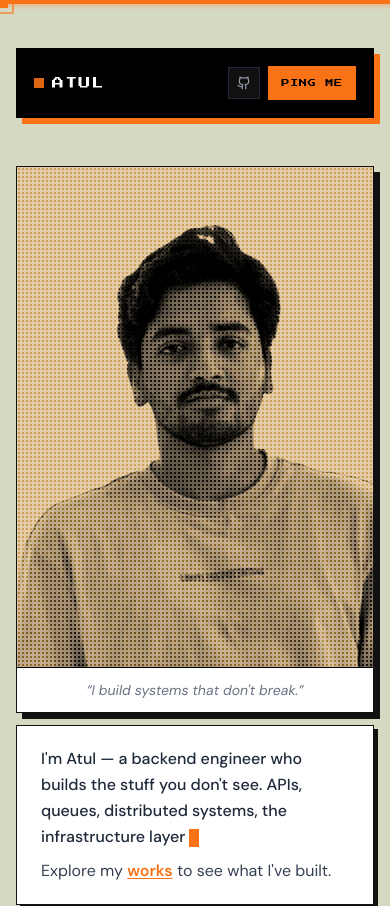
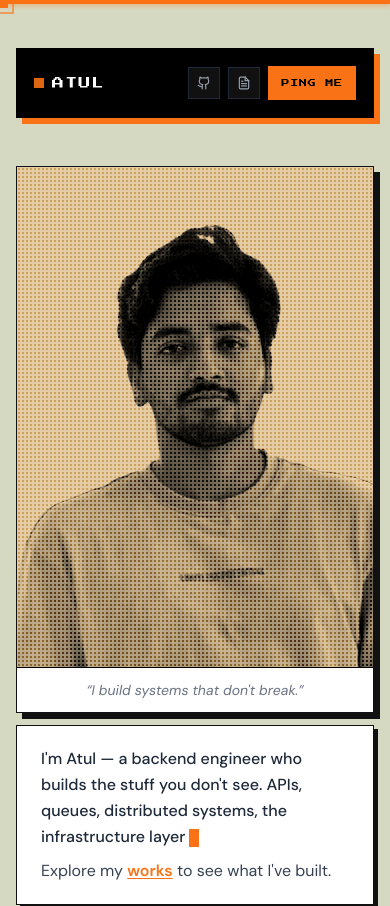
Before and after one commit to atulkr20/Portfolio, a Next.js app in the folder atul-portfolio/: page / in a window 390 px wide. Shown: the top 906 px of the page. Built offline with nearby package versions, Linux system fonts and the light colour scheme.

Commit message:
Fixed broken links

```diff
--- a/atul-portfolio/components/Footer.tsx
+++ b/atul-portfolio/components/Footer.tsx
@@ -16,7 +16,7 @@ const socials = [
   {
     id: "footer-linkedin",
     label: "LinkedIn",
-    href: "https://linkedin.com/in/atulkr20",
+    href: "https://www.linkedin.com/in/atul-jha-303051229",
     icon: (
       <svg width="18" height="18" viewBox="0 0 24 24" fill="currentColor" xmlns="http://www.w3.org/2000/svg">
         <path d="M20.447 20.452h-3.554v-5.569c0-1.327-.027-3.037-1.852-3.037-1.853 0-2.136 1.445-2.136 2.939v5.667H9.351V9h3.414v1.561h.046c.477-.9 1.637-1.85 3.37-1.85 3.601 0 4.267 2.37 4.267 5.455v6.286zM5.337 7.433a2.062 2.062 0 01-2.063-2.065 2.064 2.064 0 112.063 2.065zm1.782 13.019H3.555V9h3.564v11.452zM22.225 0H1.771C.792 0 0 .774 0 1.729v20.542C0 23.227.792 24 1.771 24h20.451C23.2 24 24 23.227 24 22.271V1.729C24 .774 23.2 0 22.222 0h.003z"/>
--- a/atul-portfolio/components/Navbar.tsx
+++ b/atul-portfolio/components/Navbar.tsx
@@ -34,7 +34,7 @@ export default function Navbar() {
           <a href="#github" className="hover:text-[#f97316] transition-colors">Activity</a>
         </div>
 
-        {/* Right Side: GitHub & Ping Me CTA */}
+        {/* Right Side: GitHub, Resume & Ping Me CTA */}
         <div className="flex items-center gap-2 sm:gap-3">
           <a
             href="https://github.com/atulkr20"
@@ -44,6 +44,22 @@ export default function Navbar() {
             className="w-8 h-8 sm:w-9 sm:h-9 flex items-center justify-center bg-[#111] border border-gray-800 text-gray-400 hover:text-[#f97316] hover:border-[#f97316] transition-colors"
           >
             <Github size={14} />
+          </a>
+          <a
+            href="/Atul resume v2.pdf"
+            target="_blank"
+            rel="noopener noreferrer"
+            id="navbar-resume-btn"
+            aria-label="View Resume"
+            className="w-8 h-8 sm:w-9 sm:h-9 flex items-center justify-center bg-[#111] border border-gray-800 text-gray-400 hover:text-[#f97316] hover:border-[#f97316] transition-colors"
+          >
+            <svg width="14" height="14" viewBox="0 0 24 24" fill="none" stroke="currentColor" strokeWidth="2" strokeLinecap="square" xmlns="http://www.w3.org/2000/svg">
+              <path d="M14 2H6a2 2 0 0 0-2 2v16a2 2 0 0 0 2 2h12a2 2 0 0 0 2-2V8z"/>
+              <polyline points="14 2 14 8 20 8"/>
+              <line x1="16" y1="13" x2="8" y2="13"/>
+              <line x1="16" y1="17" x2="8" y2="17"/>
+              <polyline points="10 9 9 9 8 9"/>
+            </svg>
           </a>
           <a
             href="#contact-section"
--- a/atul-portfolio/components/Stats.tsx
+++ b/atul-portfolio/components/Stats.tsx
@@ -5,9 +5,9 @@ import { useEffect, useRef } from "react";
 
 // Each stat: numeric target + optional suffix, and a label
 const stats = [
-  { target: 5, suffix: "+", label: "Projects Built" },
+  { target: 404, suffix: "", label: "Sleep Not Found" },
   { target: 100, suffix: "%", label: "Caffeine Fueled" },
-  { target: 2026, suffix: "", label: "Graduating" },
+  { target: 1, suffix: "", label: "At A Time" },
 ];
 
 function AnimatedNumber({ target, suffix }: { target: number; suffix: string }) {
--- a/atul-portfolio/components/Works.tsx
+++ b/atul-portfolio/components/Works.tsx
@@ -17,10 +17,10 @@ const HermesVisual = () => (
   <div className="absolute right-0 top-0 bottom-0 w-2/5 overflow-hidden pointer-events-none">
     <svg viewBox="0 0 200 300" width="100%" height="100%" preserveAspectRatio="xMaxYMid slice" xmlns="http://www.w3.org/2000/svg">
       <rect width="200" height="300" fill="#111" />
-      {[0,1,2,3,4,5,6,7].map(i => <line key={`h${i}`} x1="0" y1={20+i*35} x2="200" y2={20+i*35} stroke="#f97316" strokeWidth="0.8" opacity="0.4"/>)}
-      {[0,1,2,3,4].map(i => <line key={`v${i}`} x1={20+i*40} y1="0" x2={20+i*40} y2="300" stroke="#f97316" strokeWidth="0.8" opacity="0.4"/>)}
-      {[[20,20],[60,55],[100,20],[140,90],[20,125],[60,160],[100,195],[140,230],[20,265]].map(([cx,cy],i) => <circle key={i} cx={cx} cy={cy} r="5" fill="#f97316" opacity="0.8"/>)}
-      <path d="M10 150 L120 150 L120 100 L190 150 L120 200 L120 150" fill="#f97316" opacity="0.6"/>
+      {[0, 1, 2, 3, 4, 5, 6, 7].map(i => <line key={`h${i}`} x1="0" y1={20 + i * 35} x2="200" y2={20 + i * 35} stroke="#f97316" strokeWidth="0.8" opacity="0.4" />)}
+      {[0, 1, 2, 3, 4].map(i => <line key={`v${i}`} x1={20 + i * 40} y1="0" x2={20 + i * 40} y2="300" stroke="#f97316" strokeWidth="0.8" opacity="0.4" />)}
+      {[[20, 20], [60, 55], [100, 20], [140, 90], [20, 125], [60, 160], [100, 195], [140, 230], [20, 265]].map(([cx, cy], i) => <circle key={i} cx={cx} cy={cy} r="5" fill="#f97316" opacity="0.8" />)}
+      <path d="M10 150 L120 150 L120 100 L190 150 L120 200 L120 150" fill="#f97316" opacity="0.6" />
     </svg>
   </div>
 );
@@ -28,13 +28,13 @@ const HermesVisual = () => (
 const NeuralProxyVisual = () => (
   <div className="absolute inset-0 overflow-hidden opacity-25 pointer-events-none">
     <svg viewBox="0 0 300 200" width="100%" height="100%" preserveAspectRatio="xMidYMid slice" xmlns="http://www.w3.org/2000/svg">
-      {[[30,40],[30,100],[30,160],[110,20],[110,80],[110,140],[110,180],[200,60],[200,120],[270,90]].map(([cx,cy],i) => (
-        <circle key={i} cx={cx} cy={cy} r="8" fill="#f97316" opacity="0.9"/>
+      {[[30, 40], [30, 100], [30, 160], [110, 20], [110, 80], [110, 140], [110, 180], [200, 60], [200, 120], [270, 90]].map(([cx, cy], i) => (
+        <circle key={i} cx={cx} cy={cy} r="8" fill="#f97316" opacity="0.9" />
       ))}
-      {[[30,40,110,20],[30,40,110,80],[30,100,110,80],[30,100,110,140],[30,160,110,140],[30,160,110,180],
-        [110,20,200,60],[110,80,200,60],[110,80,200,120],[110,140,200,120],[110,180,200,120],
-        [200,60,270,90],[200,120,270,90]].map(([x1,y1,x2,y2],i) => (
-        <line key={i} x1={x1} y1={y1} x2={x2} y2={y2} stroke="#f97316" strokeWidth="1.5" opacity="0.35"/>
+      {[[30, 40, 110, 20], [30, 40, 110, 80], [30, 100, 110, 80], [30, 100, 110, 140], [30, 160, 110, 140], [30, 160, 110, 180],
+      [110, 20, 200, 60], [110, 80, 200, 60], [110, 80, 200, 120], [110, 140, 200, 120], [110, 180, 200, 120],
+      [200, 60, 270, 90], [200, 120, 270, 90]].map(([x1, y1, x2, y2], i) => (
+        <line key={i} x1={x1} y1={y1} x2={x2} y2={y2} stroke="#f97316" strokeWidth="1.5" opacity="0.35" />
       ))}
     </svg>
   </div>
@@ -43,9 +43,9 @@ const NeuralProxyVisual = () => (
 const BobVisual = () => (
   <div className="absolute bottom-0 right-0 left-0 h-20 overflow-hidden opacity-15 pointer-events-none">
     <svg viewBox="0 0 300 80" width="100%" height="80" preserveAspectRatio="none" xmlns="http://www.w3.org/2000/svg">
-      <polyline points="0,60 40,40 80,55 120,25 160,38 200,12 260,30 300,20" fill="none" stroke="#111" strokeWidth="3"/>
-      {[15,55,95,135,175,215,265].map((x,i) => (
-        <rect key={i} x={x-7} y={80-[22,38,30,52,34,60,42][i]} width="14" height={[22,38,30,52,34,60,42][i]} fill="#111" opacity="0.4"/>
+      <polyline points="0,60 40,40 80,55 120,25 160,38 200,12 260,30 300,20" fill="none" stroke="#111" strokeWidth="3" />
+      {[15, 55, 95, 135, 175, 215, 265].map((x, i) => (
+        <rect key={i} x={x - 7} y={80 - [22, 38, 30, 52, 34, 60, 42][i]} width="14" height={[22, 38, 30, 52, 34, 60, 42][i]} fill="#111" opacity="0.4" />
       ))}
     </svg>
   </div>
@@ -64,8 +64,8 @@ const PROJECT_DETAILS = {
       "Implemented PostgreSQL row-level locking (FOR UPDATE) to guarantee atomic balance updates across large concurrent requests.",
       "Utilized Redis for idempotency keys to completely eliminate duplicate double-spending risks, strictly maintaining ACID compliance."
     ],
-    github: "https://github.com/atulkr20",
-    live: "https://ledgerpay.your-deployed-site.com",
+    github: "https://github.com/atulkr20/LedgerPay",
+    live: "https://ledgerpay.itsatul.tech/api-docs/",
     theme: "#f97316"
   },
   hermes: {
@@ -78,7 +78,7 @@ const PROJECT_DETAILS = {
       "Secures all outgoing JSON payloads with HMAC-SHA256 cryptographic signatures to ensure authenticity on the receiver's end."
     ],
     github: "https://github.com/atulkr20/Hermes",
-    live: null,
+    live: "https://hermes.itsatul.tech/dashboard",
     theme: "#111"
   },
   neuralproxy: {
@@ -90,8 +90,8 @@ const PROJECT_DETAILS = {
       "Implements a Redis-backed sliding-window rate limiter to strictly control organizational API costs and throttle abuse.",
       "Features a clever distributed caching layer using SHA-256 hashes of text prompts, instantly serving repeated AI queries for free without pinging external providers."
     ],
-    github: "https://github.com/atulkr20",
-    live: "https://neuralproxy.your-deployed-site.com",
+    github: "https://github.com/atulkr20/NeuralProxy",
+    live: "https://neuralproxy.itsatul.tech/api-docs/",
     theme: "#111"
   },
   bob: {
@@ -346,10 +346,10 @@ export default function Works() {
                     className="flex-1 text-center font-bold text-xs uppercase tracking-widest py-3 border-2 border-black bg-black text-white hover:bg-[#f97316] hover:text-black transition-colors"
                     style={{ fontFamily: "'Press Start 2P', monospace", fontSize: "9px" }}
                   >
-                    View Code
+                    Github
                   </a>
                 )}
-                {activeData.live && (
+                {activeData.live ? (
                   <a
                     href={activeData.live}
                     target="_blank"
@@ -357,8 +357,16 @@ export default function Works() {
                     className="flex-1 text-center font-bold text-xs uppercase tracking-widest py-3 border-2 border-black bg-white text-black hover:bg-green-400 transition-colors"
                     style={{ fontFamily: "'Press Start 2P', monospace", fontSize: "9px", boxShadow: "3px 3px 0px #111" }}
                   >
-                    Live Demo
+                    Live Link
                   </a>
+                ) : (
+                  <button
+                    disabled
+                    className="flex-1 text-center font-bold text-xs uppercase tracking-widest py-3 border-2 border-black bg-gray-200 text-gray-400 cursor-not-allowed"
+                    style={{ fontFamily: "'Press Start 2P', monospace", fontSize: "9px", boxShadow: "3px 3px 0px #111" }}
+                  >
+                    Coming Soon
+                  </button>
                 )}
               </div>
             </motion.div>
```
Also changed, not shown: 1 other file (tests, documents, lock files or other folders).
